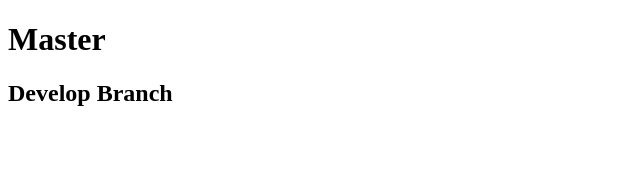
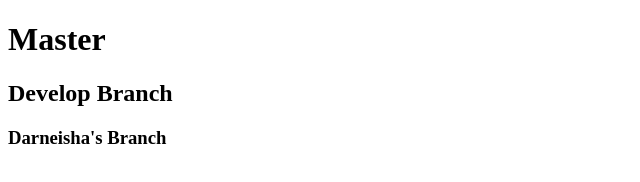
Before and after one commit to darneisham20/TG_Exercise, a plain HTML site: page index.html in a window 1280 px wide. Shown: the whole page, without its empty margins (0-640 px from the left). Drawn offline with Linux system fonts and the light colour scheme.

Commit message:
Darneisha's Branch

```diff
--- a/index.html
+++ b/index.html
@@ -9,5 +9,6 @@
 <body>
     <h1>Master</h1>
     <h2>Develop Branch</h2>
+    <h3>Darneisha's Branch</h3>
 </body>
 </html>
```
